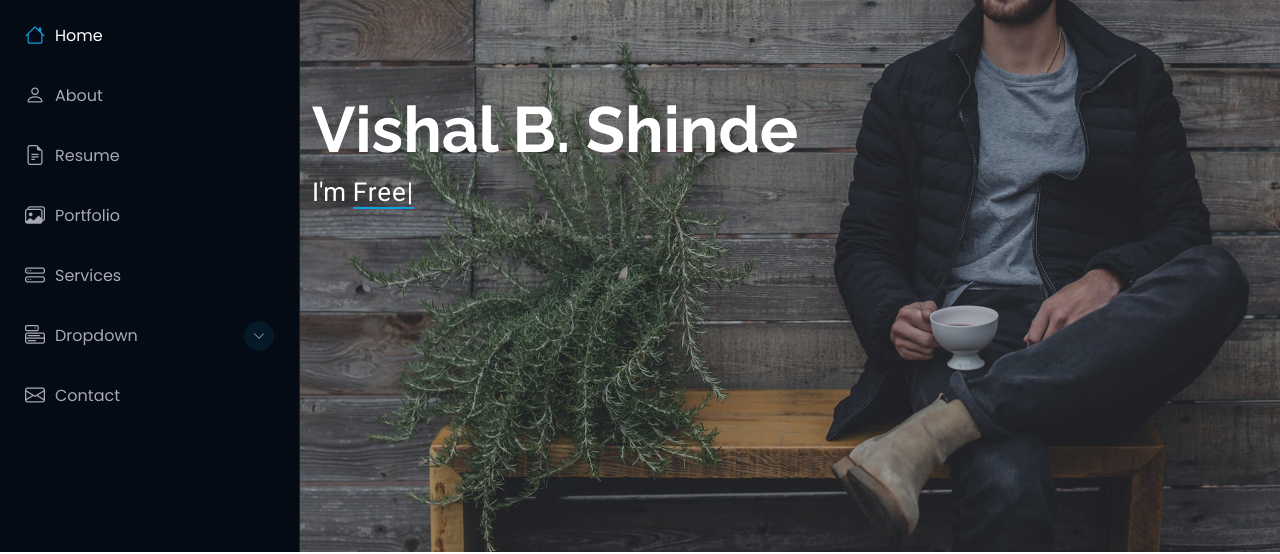
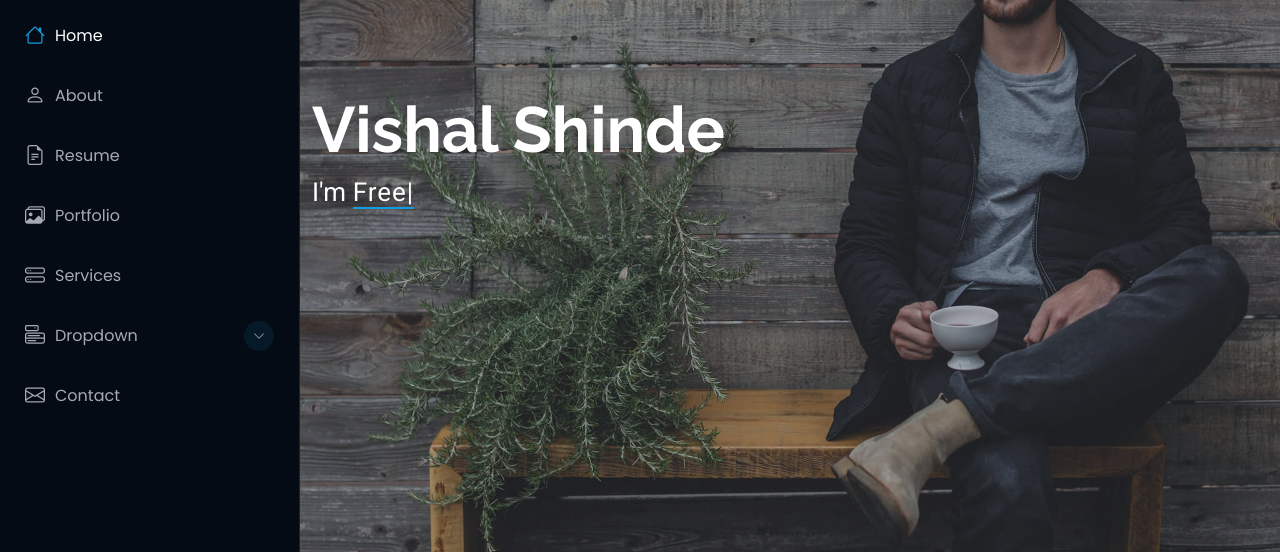
Before and after one commit to vishalshinde12/portfolio-automation-github-actions, a plain HTML site: page index.html in a window 1280 px wide. Shown: the part 248-802 px from the top of the page. Drawn offline with Linux system fonts and the light colour scheme.

Commit message:
Update index.html

```diff
--- a/index.html
+++ b/index.html
@@ -97,7 +97,7 @@
       <img src="assets/img/hero-bg.jpg" alt="" data-aos="fade-in" class="">
 
       <div class="container" data-aos="fade-up" data-aos-delay="100">
-        <h2>Vishal B. Shinde</h2>
+        <h2>Vishal Shinde</h2>
         <p>I'm <span class="typed" data-typed-items="Designer, Developer, Freelancer, Photographer">Designer</span><span class="typed-cursor typed-cursor--blink" aria-hidden="true"></span><span class="typed-cursor typed-cursor--blink" aria-hidden="true"></span></p>
       </div>
 
```
